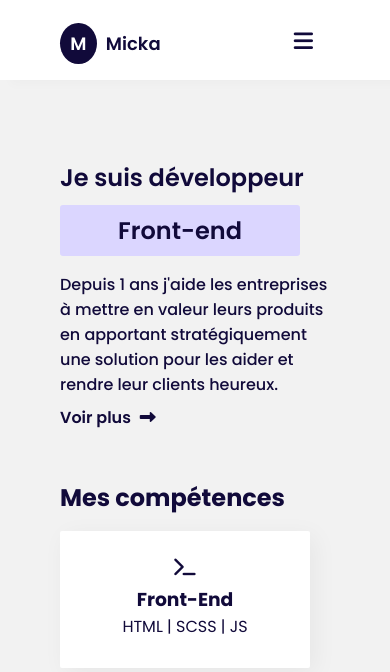
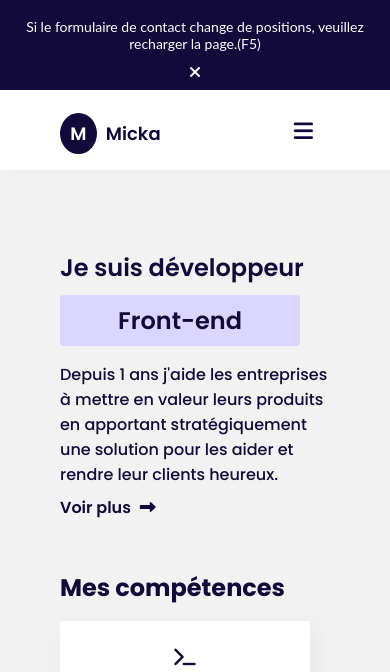
Before and after one commit to MickaelFerri25/Portfolio, a plain HTML site: page index.html in a window 390 px wide. Shown: the top 672 px of the page. Drawn offline with nearby package versions, Linux system fonts and the light colour scheme.

Commit message:
Add files via upload
Front-end terminé

```diff
--- /dev/null
+++ b/assets/js/barretop.js
@@ -0,0 +1,6 @@
+const i_block = document.querySelector('#i-infos')
+const block_infos = document.querySelector('#block-infos')
+
+i_block.addEventListener('click', () => {
+    block_infos.style.display = "none"
+})
--- a/assets/scss/app.scss
+++ b/assets/scss/app.scss
@@ -37,6 +37,46 @@ body {
     @include cta;
 }
 
+.barre-info {
+    background-color: $blue;
+    color:$w;
+    height: 40px;
+    font-family: 'Lato', sans-serif;
+    display: flex;
+    justify-content: center;
+    p{
+        padding-top: 9px;
+    }
+    i {
+        padding-top: 11px;
+        margin-left: 16px;
+        cursor: pointer;
+    }
+    @media screen and (max-width:700px) {
+       height: 55px;
+       p{
+        padding-top: 18px;
+        }
+        i{
+            padding-top: 21px;
+        }
+    }
+    @media screen and (max-width:550px) {
+        height: 90px;
+        flex-direction: column;
+        align-items: center;
+        text-align: center;
+        p{
+         padding-top: 8px;
+         font-size: 14px;
+         margin-left: 0px;
+         }
+         i{
+             padding-top: 12px;
+             margin: 0;
+         }
+     }
+}
 header {
     #nav-desktop {
         display: flex;
--- a/index.html
+++ b/index.html
@@ -8,11 +8,20 @@
     <script src="https://kit.fontawesome.com/bedd7b9608.js" crossorigin="anonymous" defer></script>
     <script src="./assets/js/burger.js" defer></script>
     <script src="./assets/js/Voirplus.js" defer></script>
+    <script src="./assets/js/barretop.js" defer></script>
     <script src="https://unpkg.com/scrollreveal/dist/scrollreveal.min.js" defer></script>
     <script src="./assets/js/ScrollReveal.js" defer></script>
     <title>Mickael Ferri - Développeur Front-End</title>
 </head>
 <body>
+    <div class="barre-info" id="block-infos">
+        <div class="text">
+            <p>Si le formulaire de contact change de positions, veuillez recharger la page.(F5)</p>
+        </div>
+        <div class="icone">
+            <i class="fas fa-times" id="i-infos"></i>
+        </div>
+    </div>
     <header>
         <nav id="nav-desktop">
             <ul class="menu-left">
@@ -121,12 +130,12 @@
         <ul>
             <li>
                 <div class="made">
-                    <h3><a href="https://github.com/MickaelFerri25/Made">Made</a></h3>
+                    <h3><a href="https://github.com/MickaelFerri25/Made" target="BLANK_">Made</a></h3>
                     <p>Crée en mai 2020</p>
                 </div>
             </li>
             <li>
-                <h3><a href="https://smallprodgame.com/">SmallProdGame</a></h3>
+                <h3><a href="https://smallprodgame.com/" target="BLANK_">SmallProdGame</a></h3>
                 <p>Crée en mars 2020</p>
             </li>
         </ul>
```
Also changed, not shown: assets/css/app.css, 1 other file.
